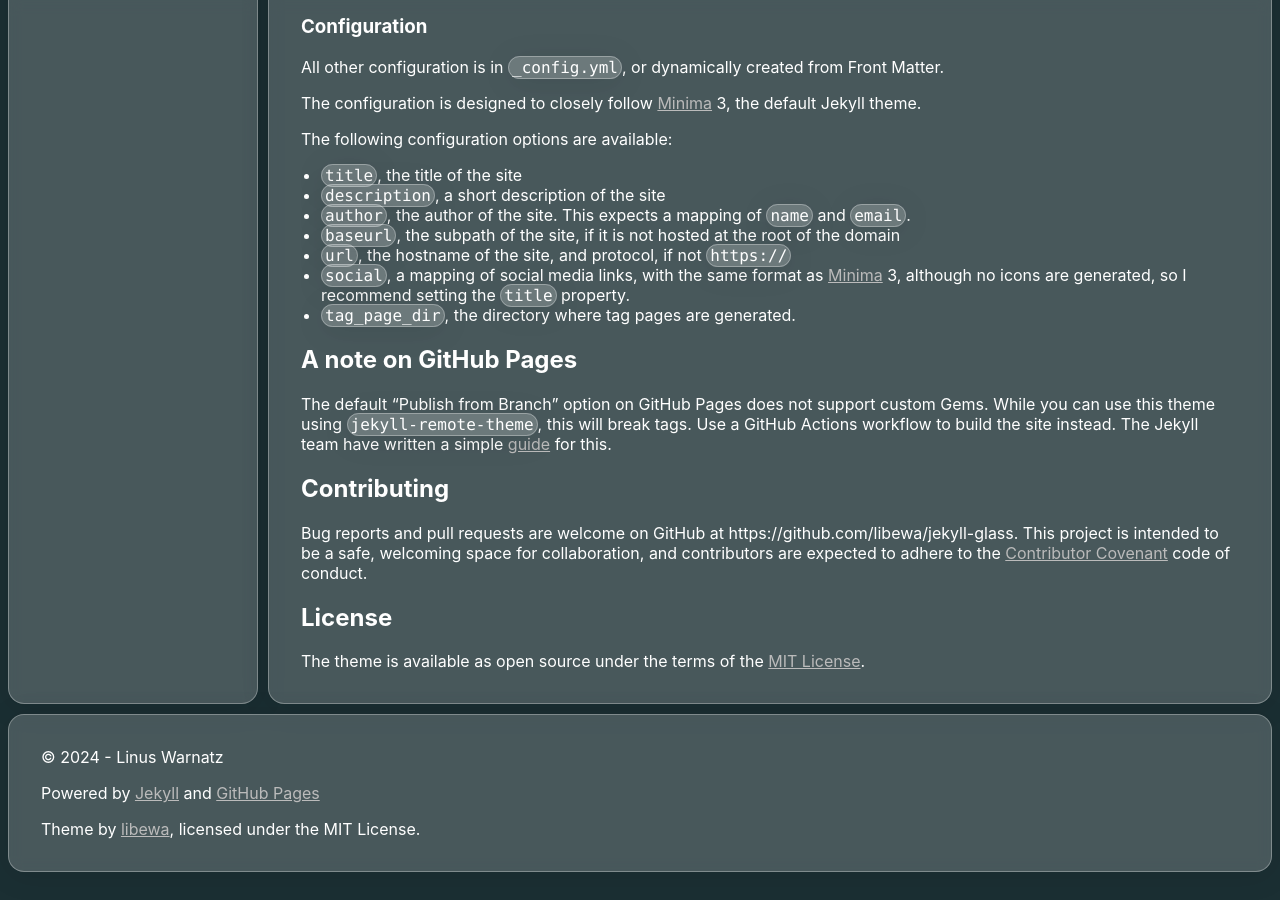
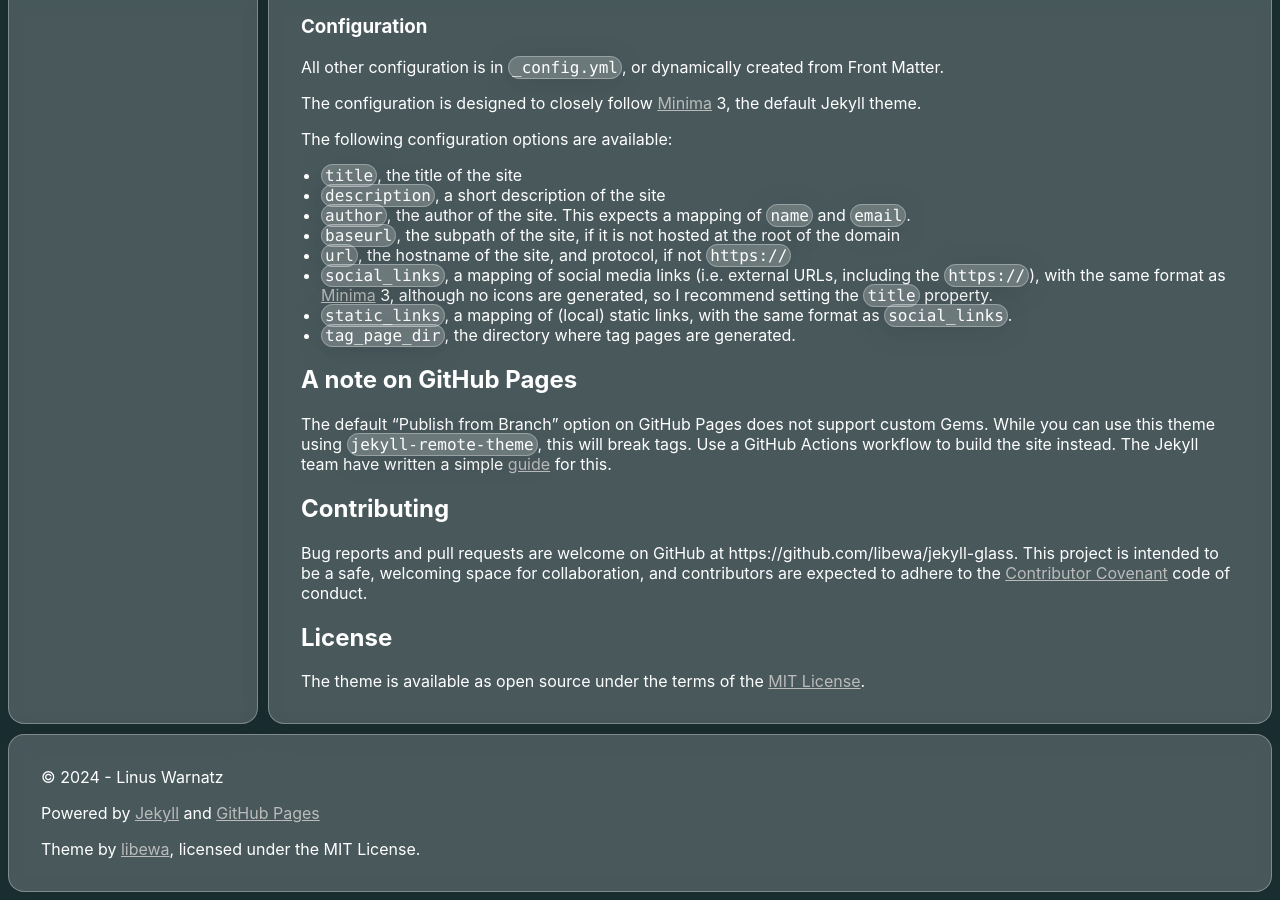
Before and after one commit to libewa/jekyll-glass, a Jekyll site: the page built from README.md, in a window 1280 px wide and 900 px high, scrolled down 1158 px. Built offline with Jekyll 4.4.1, drawn with Linux system fonts in a browser that asks for light colours.

Commit message:
dynamic static links

```diff
--- a/README.md
+++ b/README.md
@@ -62,7 +62,8 @@ The following configuration options are available:
 - `author`, the author of the site. This expects a mapping of `name` and `email`.
 - `baseurl`, the subpath of the site, if it is not hosted at the root of the domain
 - `url`, the hostname of the site, and protocol, if not `https://`
-- `social`, a mapping of social media links, with the same format as [Minima] 3, although no icons are generated, so I recommend setting the `title` property.
+- `social_links`, a mapping of social media links (i.e. external URLs, including the `https://`), with the same format as [Minima] 3, although no icons are generated, so I recommend setting the `title` property.
+- `static_links`, a mapping of (local) static links, with the same format as `social_links`.
 - `tag_page_dir`, the directory where tag pages are generated.
 
 ## A note on GitHub Pages
--- a/_includes/header.html
+++ b/_includes/header.html
@@ -1,5 +1,5 @@
 <div id="page-header" class="glass container">
-    <h1 id="site-title"><a href="/index">{{ site.title }}</a></h1>
+    <h1 id="site-title"><a href="{{ site.baseurl }}/index">{{ site.title }}</a></h1>
     {% if site.description %}
     <p id="site-description">{{ site.description }}</p>
     {% endif %}
--- a/_includes/navlinks.html
+++ b/_includes/navlinks.html
@@ -1,5 +1,7 @@
 <ul class="static-links">
-    {%- include static-links.html -%}
+    {%- for entry in site.static_links -%}
+        {%- include static-item.html item = entry -%}
+    {%- endfor -%}
 </ul>
 <ul class="social-links">
     {%- for entry in site.social_links -%}
--- /dev/null
+++ b/_includes/static-item.html
@@ -0,0 +1,4 @@
+<li>
+    {% assign entry = include.item %}
+    <a href="{{ site.baseurl }}{{ entry.url }}" title="{{ entry.title }}">{{ entry.title }}</a>
+</li>
--- a/_includes/static-links.html
+++ /dev/null
@@ -1,3 +0,0 @@
-<li><a href="/index">Home</a></li>
-<li><a href="/contact">Contact</a></li>
-<li><a href="/feed.xml">RSS</a></li>
```
Also changed, not shown: jekyll-glass.gemspec.
